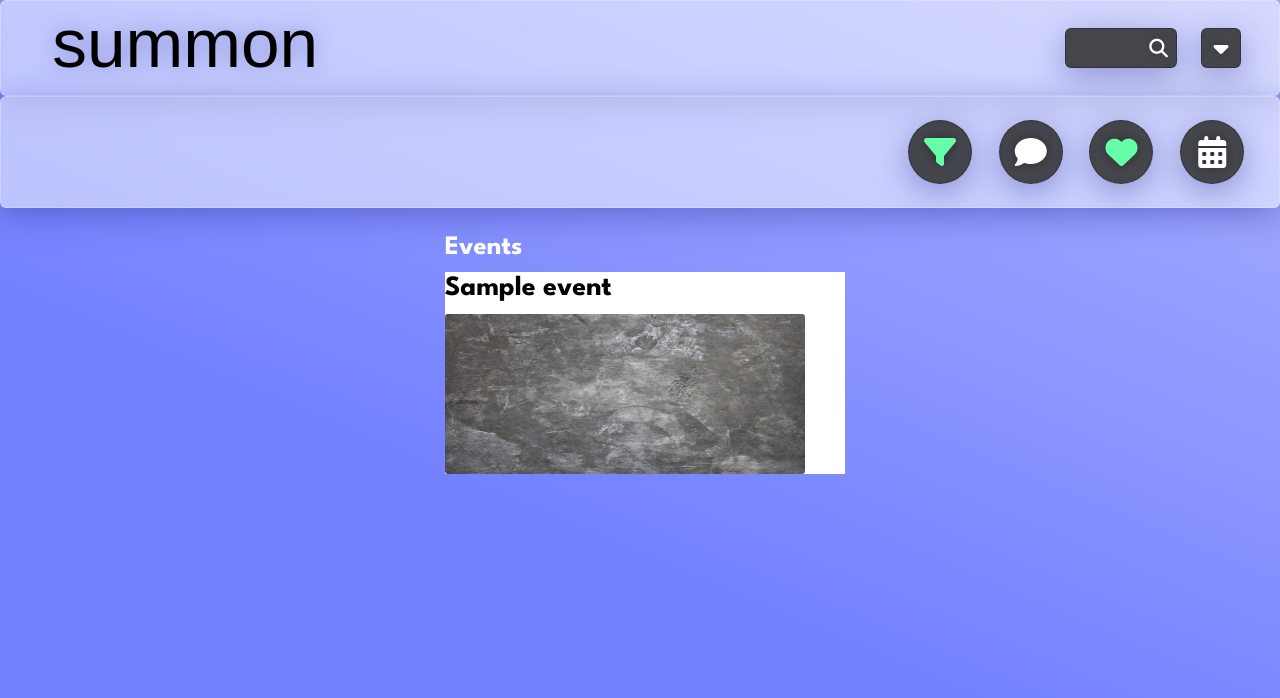
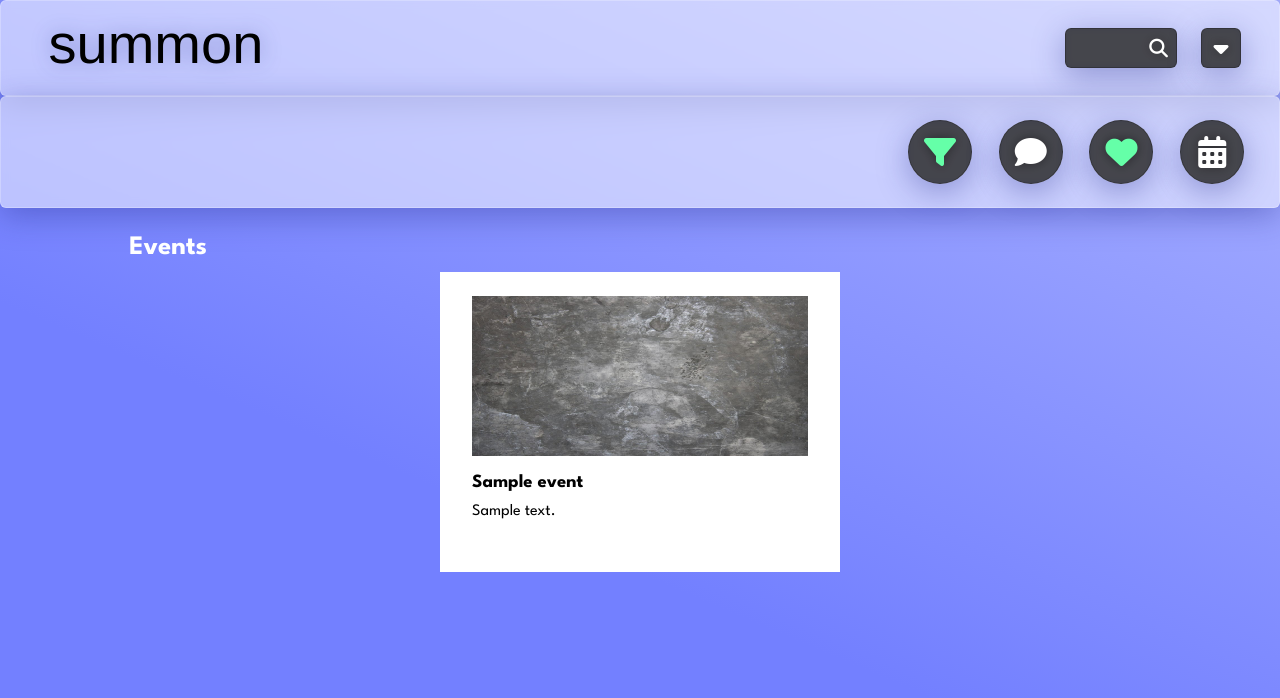
Before and after one commit to karinknutsson/summon, a Flask app: page /events in a window 1280 px wide. Shown: the top 698 px of the page. Run offline with Flask 2, Linux system fonts and the light colour scheme; tables that the repository leaves empty hold one stand-in row (values such as "Sample post"); some libraries are stand-ins or nearby versions; some web fonts are replaced.

Commit message:
card layout

```diff
--- a/app.py
+++ b/app.py
@@ -10,7 +10,6 @@ from functools import wraps
 app = Flask(__name__)
 app.config.from_object(os.environ['APP_SETTINGS'])
 app.config['SQLALCHEMY_TRACK_MODIFICATIONS'] = True
-# app.config.from_object(os.environ['SECRET_KEY'])
 SECRET_KEY = os.urandom(32)
 app.config['SECRET_KEY'] = SECRET_KEY
 app.logger.setLevel(logging.INFO)
@@ -20,8 +19,6 @@ csrf = CSRFProtect(app)
 
 from models import *
 from forms import EventForm, UserForm, LoginForm
-
-db.drop_all()
 
 migrate = Migrate(app, db)
 db.create_all()
--- a/static/styles/style.css
+++ b/static/styles/style.css
@@ -30,7 +30,7 @@ body {
 
 h1 {
   font-family: 'Knewave', sans-serif;
-  font-size: 52pt;
+  font-size: 42pt;
   /*color: #909bff;*/
   filter: drop-shadow(0 0 10px rgba(31, 38, 135, 0.37));
   /*color: rgb(243, 242, 254);*/
@@ -104,11 +104,6 @@ li {
   padding: 16px;
   font-size: 16pt;
   font-weight: bold;
-}
-
-img.card-img {
-  width: 90%;
-  height: 160px;
 }
 
 .container-fluid {
@@ -287,15 +282,39 @@ img.card-img {
   height: 100%;
 }
 
+
+/* EVENT CARDS */
+
+.events-container {
+  width: 100%;
+  display: flex;
+  gap: 32px;
+  flex-wrap: wrap;
+  align-items: flex-start;
+  justify-content: center;
+}
+
 .event-card {
+  padding: 24px 32px;
   background: white;
-  width: 86vw;
+  width: 81vw;
   max-width: 400px;
+  height: 54vw;
+  max-height: 300px;
+  color: black !important;
+  font-size: 12pt;
 }
 
 .event-card-title {
-  color: black;
+  margin: 16px 0 6px 0;
+  font-size: 14pt;
 }
+
+img.event-card-img {
+  width: 100%;
+  height: 160px;
+}
+
 
 .search-modal {
   position: fixed;
--- a/templates/events.html
+++ b/templates/events.html
@@ -2,21 +2,26 @@
 
 {% block content %}
 <div class="row">
-    <div class="col-0 col-sm-2 col-md-4"></div>
-    <div class="col-12 col-sm-8 col-md-4">
+    <div class="col-0 col-sm-1 col-md-1"></div>
+    <div class="col-12 col-sm-10 col-md-10">
+
         <h4>Events</h4>
+        <div class="events-container">
             {% for event in events %}
                 <a href="{{ url_for('show_event', event_id=event.id) }}">
                     <div class="event-card">
+                        <img class="event-card-img" src="{{ url_for('static', filename='texture.jpg') }}" />
+
                         <h3 class="event-card-title">{{ event.name }}</h3>
-
-                        <img class="card-img" src="{{ url_for('static', filename='texture.jpg') }}" />
+                        <p>
+                            {{ event.description }}
+                        </p>
 
                     </div>
                 </a>
             {% endfor %}
-        </ul>
+        </div>
     </div>
-    <div class="col-0 col-sm-2 col-md-4"></div>
+    <div class="col-0 col-sm-1 col-md-1"></div>
 </div>
 {% endblock %}
```
